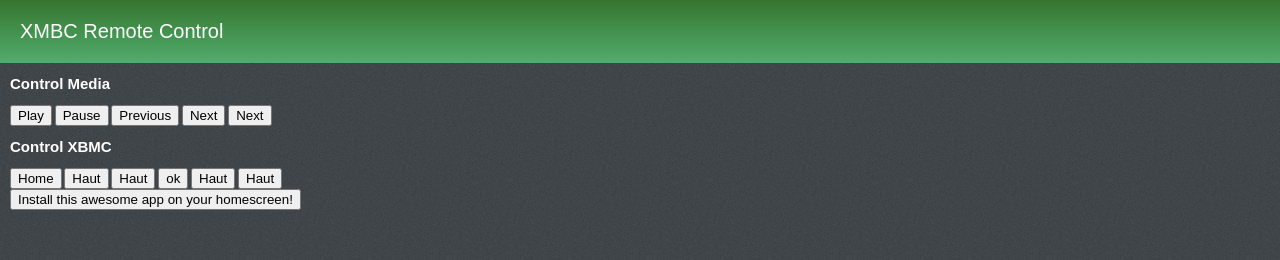
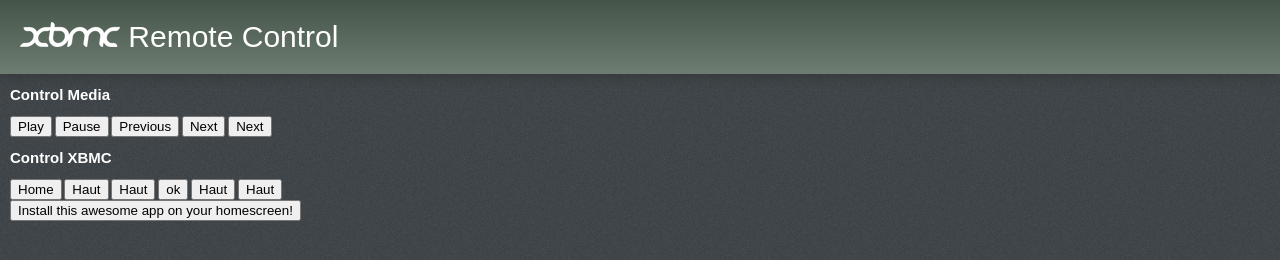
Before and after one commit to jbminvielle/firefoxos-xbmc-remote, a plain HTML site: page index.html in a window 1280 px wide. Drawn offline with Linux system fonts and the light colour scheme.

Commit message:
Ajustements

```diff
--- a/index.html
+++ b/index.html
@@ -22,7 +22,7 @@
 	</script>
 
 	<header>
-		XMBC Remote Control
+		<img src="img/logo.png" alt="xmbc logo" /> Remote Control
 	</header>
 
 		<div id="xbmc-main">
--- a/style/xbmc-remote.css
+++ b/style/xbmc-remote.css
@@ -26,10 +26,12 @@ html, body {
 /* Setting panels: full-size <section role="region"> blocks */
 header {
   padding: 20px;
-  font-size: 2em;
+  font-size: 3em;
 
-  background-image: -moz-linear-gradient(bottom, rgb(81,173,109)  , rgb(53,117,47));
-  background-image: -webkit-linear-gradient(bottom, rgb(81,173,109) , rgb(53,117,47));
+  background-image: -moz-linear-gradient(bottom, rgb(110,125,114) , rgb(68,84,72));
+  background-image: -webkit-linear-gradient(bottom, rgb(110,125,114) , rgb(68,84,72));
+
+  box-shadow: 0 0 15px #333;
 }
 
 
```
Also changed, not shown: img/logo.png (added).
